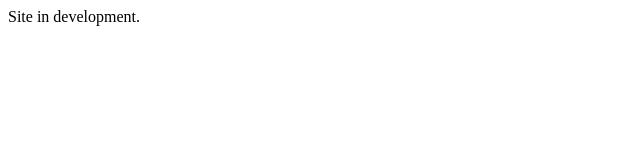
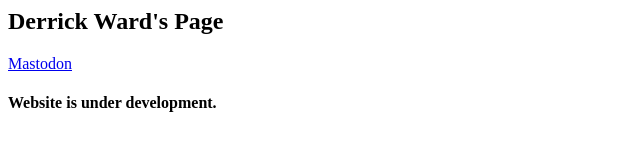
Before and after one commit to dward330/dward330.github.io, a plain HTML site: page index.html in a window 1280 px wide. Shown: the whole page, without its empty margins (0-640 px from the left). Drawn offline with Linux system fonts and the light colour scheme.

Commit message:
added mastodon link

```diff
--- a/index.html
+++ b/index.html
@@ -1,5 +1,7 @@
 <html>
     <body>
-        Site in development.
+        <h2>Derrick Ward's Page</h2>
+        <a rel="me" href="https://hachyderm.io/@Dward330">Mastodon</a>
+        <h4>Website is under development.</h4>
     </body>
 </html>
```
